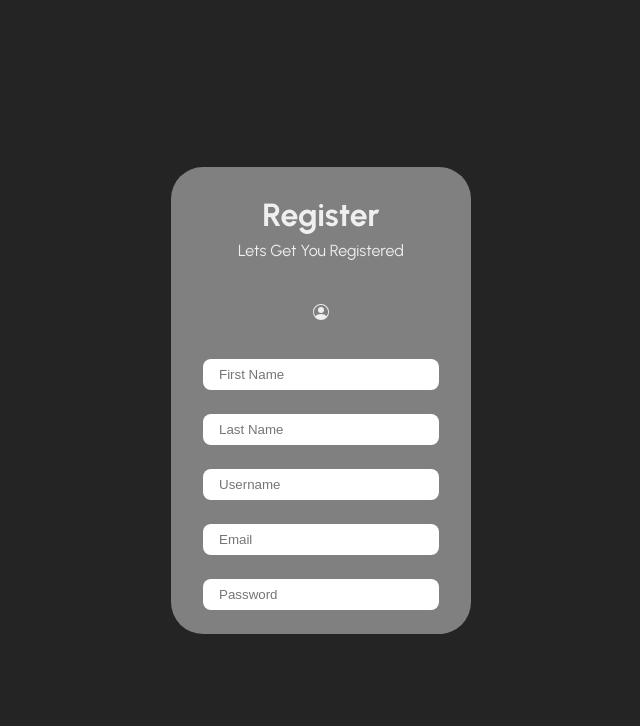
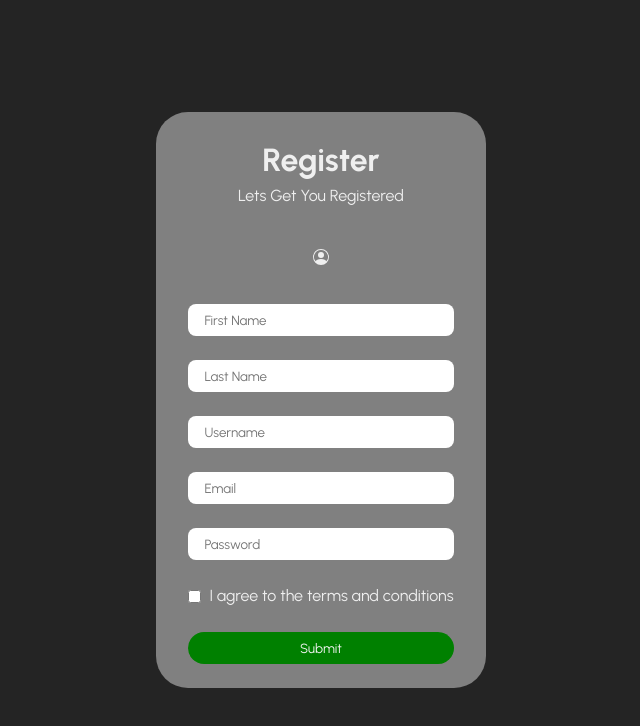
Before and after one commit to Remigit99/RemShop, a React (Vite) app: page /register in a window 1280 px wide. Shown: the top 726 px of the page, without its empty margins (319-959 px from the left). Built offline with nearby package versions, Linux system fonts and the light colour scheme.

Commit message:
created a yup validation schema

```diff
--- a/src/App.css
+++ b/src/App.css
@@ -27,6 +27,15 @@ img {
 input {
   padding: 0.5rem 1rem;
   border-radius: 0.5rem;
+  font-family: inherit;
+
+}
+
+.btn {
+  padding: 0.5rem 1rem;
+  border-radius: 2rem;
+  cursor: pointer;
+  font-family: inherit;
 }
 
 
@@ -157,3 +166,18 @@ nav {
   text-align: center;
   margin-bottom: 0.5rem;
 }
+
+.agree {
+  display: flex;
+  align-items: center;
+  gap: 0.5rem;
+}
+
+.agree input {
+  cursor: pointer;
+}
+
+.submit-btn {
+  background-color: green;
+  color: whitesmoke;
+}
--- a/src/Pages/Register.jsx
+++ b/src/Pages/Register.jsx
@@ -1,6 +1,36 @@
 import { BsPersonCircle } from "react-icons/bs"
+import { useFormik } from "formik"
+import myFormSchema from "../Schema/FormSchema"
+
+const onSubmit = (values) => {
+    console.log(values)
+}
+
 
 const Register = () => {
+
+    const { handleChange, errors, values, handleBlur, handleReset, handleSubmit, touched } = useFormik({
+        initialValues: {
+            firstname: "",
+            lastname: "",
+            username: "",
+            email: "",
+            password: "",
+            agree: false
+
+        },
+        onSubmit,
+
+        validationSchema: myFormSchema
+
+    })
+
+    console.log(errors)
+
+    // handleSubmit = () => {
+    //     console.log(initialValues)
+    // }
+
     return (
         <div className='container register__container'>
 
@@ -11,24 +41,50 @@ const Register = () => {
                     <p>Lets Get You Registered</p>
                 </div>
 
-                <form className="reg-form">
+                <form onSubmit={handleSubmit} autoComplete="off" className="reg-form">
 
                     <div className="user__avatar">
                         <label htmlFor="avatar">
                             {<BsPersonCircle /> || <img src="" alt="" />}
                         </label>
-                        <input style={{ display: "none" }} type="file" name="avtar" id="avatar" />
+                        <input style={{ display: "none" }} type="file" name="avatar" id="avatar" />
                     </div>
 
-                    <input type="text" name="firstname" id="firstname" placeholder='First Name' />
+                    <input type="text" name="firstname" id="firstname" placeholder='First Name'
+                        onChange={handleChange}
+                        onBlur={handleBlur}
+                        value={values.firstname} />
 
-                    <input type="text" name="lastname" id="lastname" placeholder='Last Name' />
+                    <input type="text" name="lastname" id="lastname" placeholder='Last Name'
+                        onChange={handleChange}
+                        onBlur={handleBlur}
+                        value={values.lastname} />
 
-                    <input type="text" name="username" id="username" placeholder='Username' />
+                    <input type="text" name="username" id="username" placeholder='Username'
+                        onChange={handleChange}
+                        onBlur={handleBlur}
+                        value={values.username} />
 
-                    <input type="email" name="email" id="email" placeholder='Email' />
+                    <input type="email" name="email" id="email" placeholder='Email'
+                        onChange={handleChange}
+                        onBlur={handleBlur}
+                        value={values.email} />
 
-                    <input type="password" name="password" id="password" placeholder='Password' />
+                    <input type="password" name="password" id="password" placeholder='Password'
+                        onChange={handleChange}
+                        onBlur={handleBlur}
+                        value={values.password} />
+
+                    <div className="agree">
+                        <input type="checkbox" name="agree" id="agree"
+                            onChange={handleChange}
+                            onBlur={handleBlur}
+                            value={values.agree} />
+                        <p>I agree to the terms and conditions</p>
+                    </div>
+
+                    <button className="btn submit-btn" >Submit</button>
+
                 </form>
 
             </div>
--- /dev/null
+++ b/src/Schema/FormSchema.jsx
@@ -0,0 +1,14 @@
+import * as yup from "yup"
+
+
+const myFormSchema = yup.object().shape({
+    firstname: yup.string().required("Required"),
+    lastname: yup.string().required("Required"),
+    username: yup.string().required("Required"),
+    email: yup.string().email().required("Required"),
+    password: yup.string().min(6).required("Required"),
+    agree: yup.boolean(true).required("Required"),
+
+})
+
+export default myFormSchema;
```
